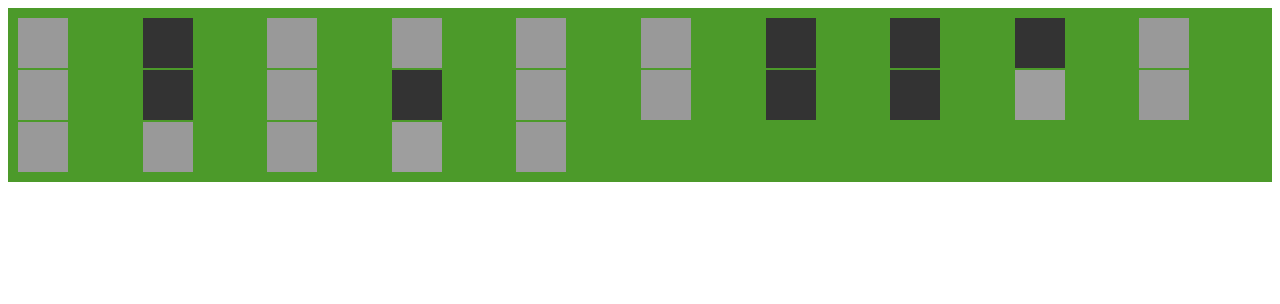
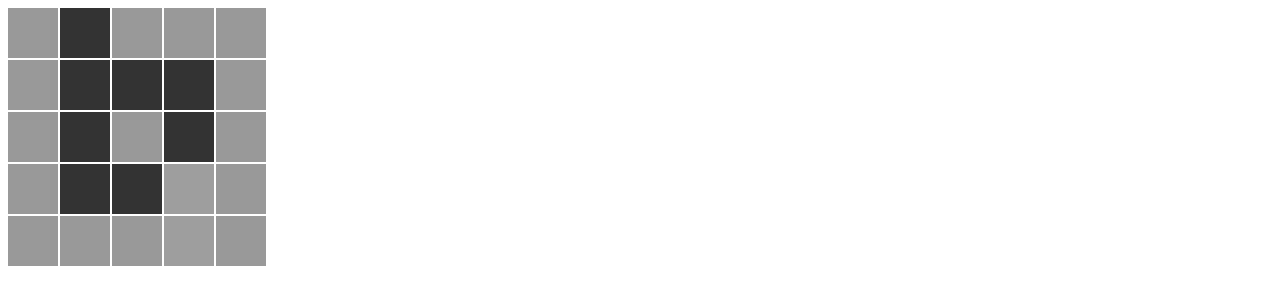
Before and after one commit to kcinnd/solarlabyrinth, a plain HTML site: page index.html in a window 1280 px wide. Drawn offline with Linux system fonts and the light colour scheme; grey boxes are pictures that could not be loaded.

Commit message:
Update style.css

```diff
--- a/style.css
+++ b/style.css
@@ -1,17 +1,16 @@
 .maze-grid {
     display: grid;
-    grid-template-columns: repeat(10, 1fr); /* Adjust based on grid size */
-    gap: 2px;
-    background-color: #4C9A2A; /* Eco-green color */
-    padding: 10px; /* Add some padding around the maze for better aesthetics */
+    grid-template-columns: repeat(5, 50px); /* 5 columns, adjust the number for a larger maze */
+    grid-template-rows: repeat(5, 50px); /* 5 rows, adjust the number for a larger maze */
+    gap: 2px; /* Space between cells */
 }
 
 .cell {
-    width: 50px; /* Adjust based on preference */
-    height: 50px; /* Adjust based on preference */
+    width: 50px;
+    height: 50px;
     display: flex;
+    justify-content: center;
     align-items: center;
-    justify-content: center;
 }
 
 .pathway {
@@ -22,18 +21,12 @@
     background-color: #999; /* Distinguishable walls */
 }
 
-.interactive.mirror, .interactive.lens {
-    cursor: pointer;
+.interactive.mirror {
+    background-image: url('https://i.imgur.com/Zfjw2I4.png');
+    background-size: cover;
 }
 
-.mirror {
-    background-image: url('https://i.imgur.com/Zfjw2I4.png');
-    background-size: cover; /* Ensure the image covers the whole element */
-    background-position: center; /* Center the background image */
+.interactive.lens {
+    background-image: url('https://i.imgur.com/rjXBpDC.png');
+    background-size: cover;
 }
-
-.lens {
-    background-image: url('https://i.imgur.com/rjXBpDC.png');
-    background-size: cover; /* Ensure the image covers the whole element */
-    background-position: center; /* Center the background image */
-}
```
